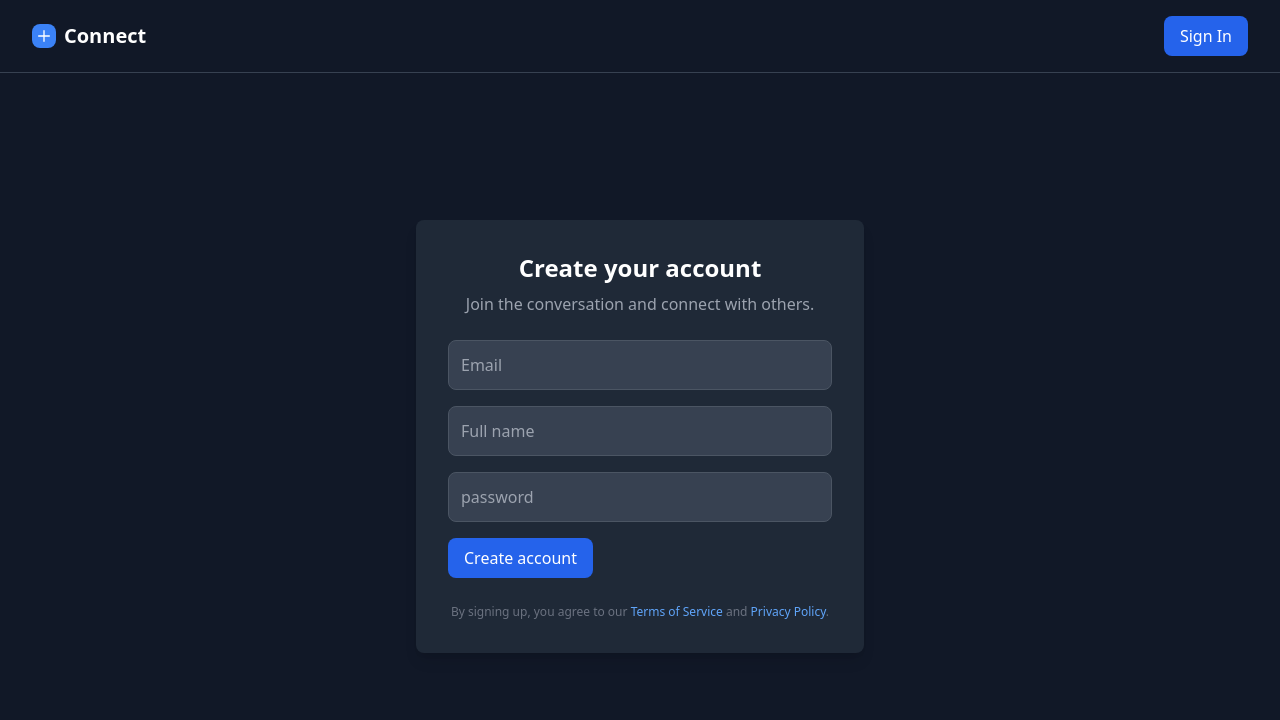
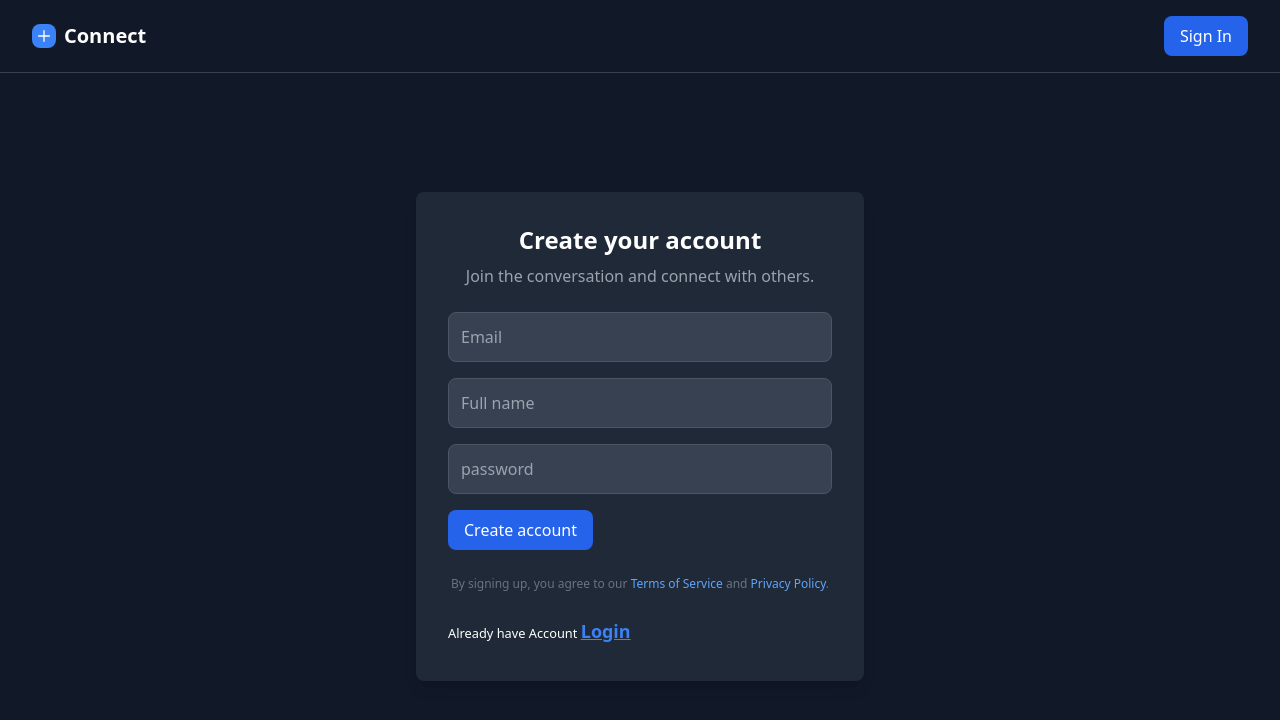
Before and after one commit to BinodRai123/gropchat-socketio-project, a React (Vite) app in the folder frontend/: page /register in a window 1280 px wide. Shown: the top 720 px of the page. Built offline with nearby package versions, Linux system fonts and the light colour scheme; no server answers.

Commit message:
added additonal ui

```diff
--- a/frontend/src/App.jsx
+++ b/frontend/src/App.jsx
@@ -1,9 +1,5 @@
 import AllRoutes from "./mainRoutes/allRoutes";
-import { io } from "socket.io-client";
-
-const socket = io("http://localhost:3000", {
-  withCredentials: true,
-});
+import socket from "./utils/socket";
 
 const App = () => {
   return (
--- a/frontend/src/pages/Register.module.css
+++ b/frontend/src/pages/Register.module.css
@@ -39,7 +39,7 @@
 }
 
 .card {
-  @apply p-8 bg-gray-800 rounded-lg shadow-lg w-full max-w-md;
+  @apply p-8 bg-gray-800 rounded-lg shadow-lg max-w-md;
 }
 
 .cardHeader {
@@ -69,9 +69,14 @@
 
 /* ------------------- Footer ------------------- */
 .footer {
-  @apply mt-6 text-center text-xs text-gray-500 leading-relaxed;
+  @apply my-6 text-center text-xs text-gray-500 leading-relaxed;
 }
 
 .footer a {
   @apply text-blue-400 hover:underline;
 }
+
+/* ------------------ Already Account -------------------- */
+.alreadyAccount {
+  @apply text-[1.123rem] underline font-bold text-blue-500;
+}
--- a/frontend/src/pages/register.jsx
+++ b/frontend/src/pages/register.jsx
@@ -1,7 +1,7 @@
 import { useContext, useState } from "react";
 import styles from "./Register.module.css";
 import { context } from "../wrapper";
-import { useNavigate } from "react-router-dom";
+import { NavLink, useNavigate } from "react-router-dom";
 import { useForm } from "react-hook-form";
 import { registerUser } from "../store/actions/userAction";
 import axios from "../utils/axios";
@@ -63,7 +63,7 @@ const Register = () => {
             <p>Join the conversation and connect with others.</p>
           </header>
 
-          <form onSubmit={handleSubmit(onsubmit)} className={styles.form}>
+          <form onSubmit={handleSubmit(onSubmit)} className={styles.form}>
             <input
               {...register("email", {
                 required: "email is required",
@@ -119,7 +119,10 @@ const Register = () => {
               By signing up, you agree to our <a href="#">Terms of Service</a>{" "}
               and <a href="#">Privacy Policy</a>.
             </p>
+
           </footer>
+            <small>Already have Account <NavLink to="/login" className={styles.alreadyAccount}>Login</NavLink> </small>
+            <p className={styles.error}>{errorMessage}</p>
         </section>
       </main>
     </div>
```
